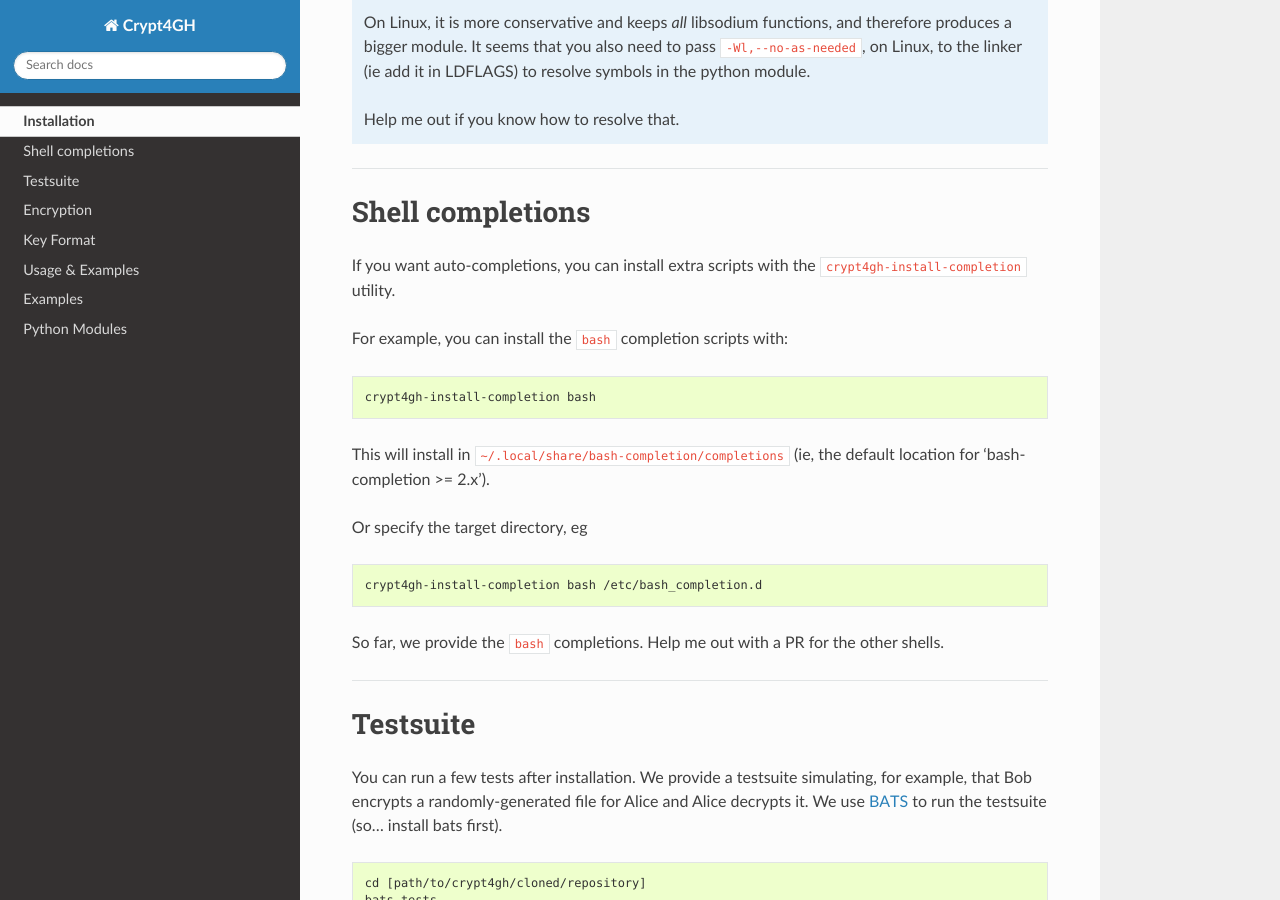
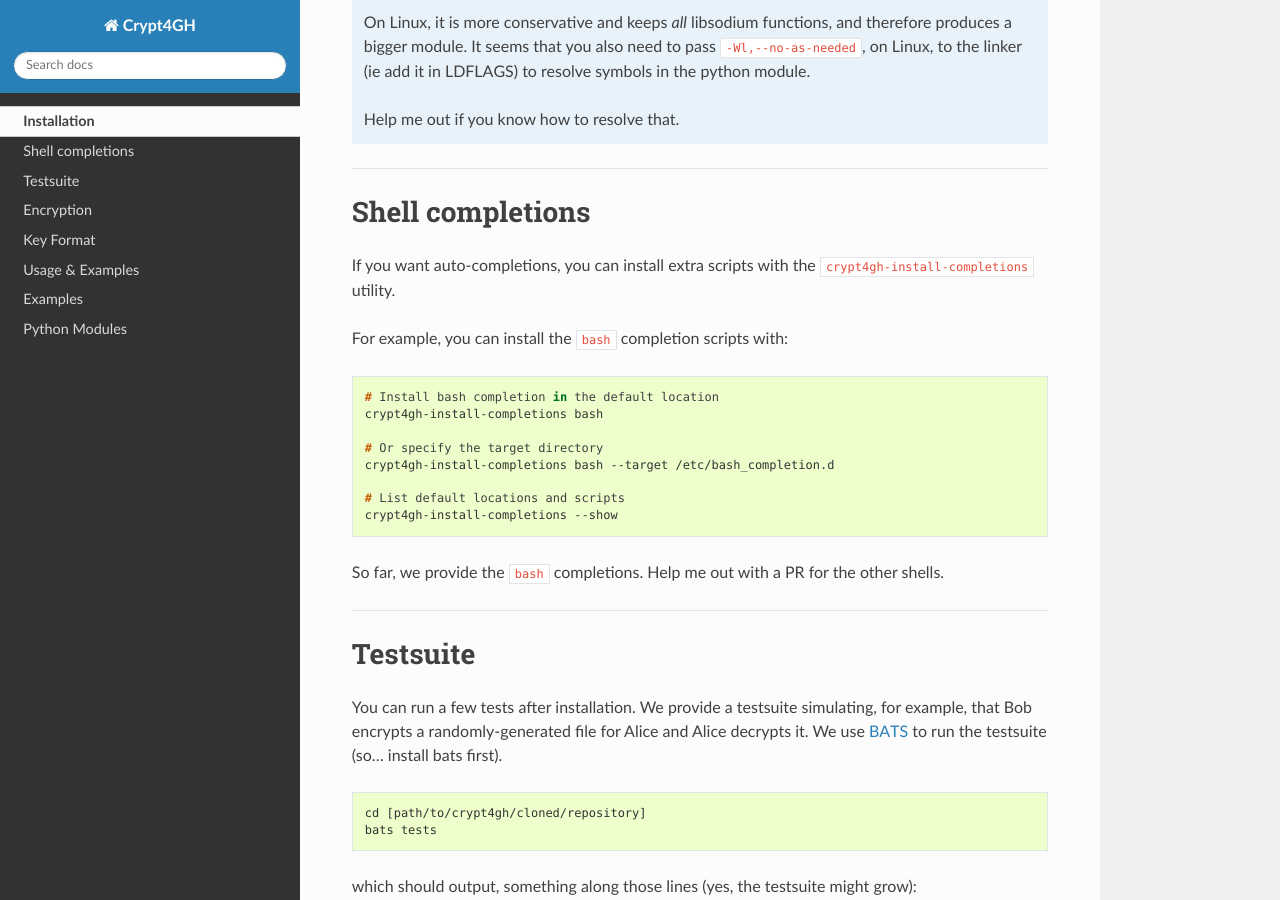
Before and after one commit to EGA-archive/crypt4gh, a Sphinx documentation site: the page built from docs/setup.rst, in a window 1280 px wide and 900 px high, scrolled down 975 px. Built offline with Sphinx 7.4.7 and the Read the Docs theme 3.1.0, drawn with Linux system fonts in a browser that asks for light colours.

Commit message:
Update docs for completions

```diff
--- a/docs/setup.rst
+++ b/docs/setup.rst
@@ -60,21 +60,20 @@
 Shell completions
 =================
 
-If you want auto-completions, you can install extra scripts with the ``crypt4gh-install-completion`` utility.
+If you want auto-completions, you can install extra scripts with the ``crypt4gh-install-completions`` utility.
 
 For example, you can install the ``bash`` completion scripts with:
 
 .. code-block:: console
 
-   crypt4gh-install-completion bash
+   # Install bash completion in the default location
+   crypt4gh-install-completions bash
 
-This will install in ``~/.local/share/bash-completion/completions`` (ie, the default location for 'bash-completion >= 2.x').
+   # Or specify the target directory
+   crypt4gh-install-completions bash --target /etc/bash_completion.d
 
-Or specify the target directory, eg
-
-.. code-block:: console
-
-   crypt4gh-install-completion bash /etc/bash_completion.d
+   # List default locations and scripts
+   crypt4gh-install-completions --show
 
 So far, we provide the ``bash`` completions. Help me out with a PR for the other shells.
 
```
Also changed, not shown: README.md (+8 -3 lines).
